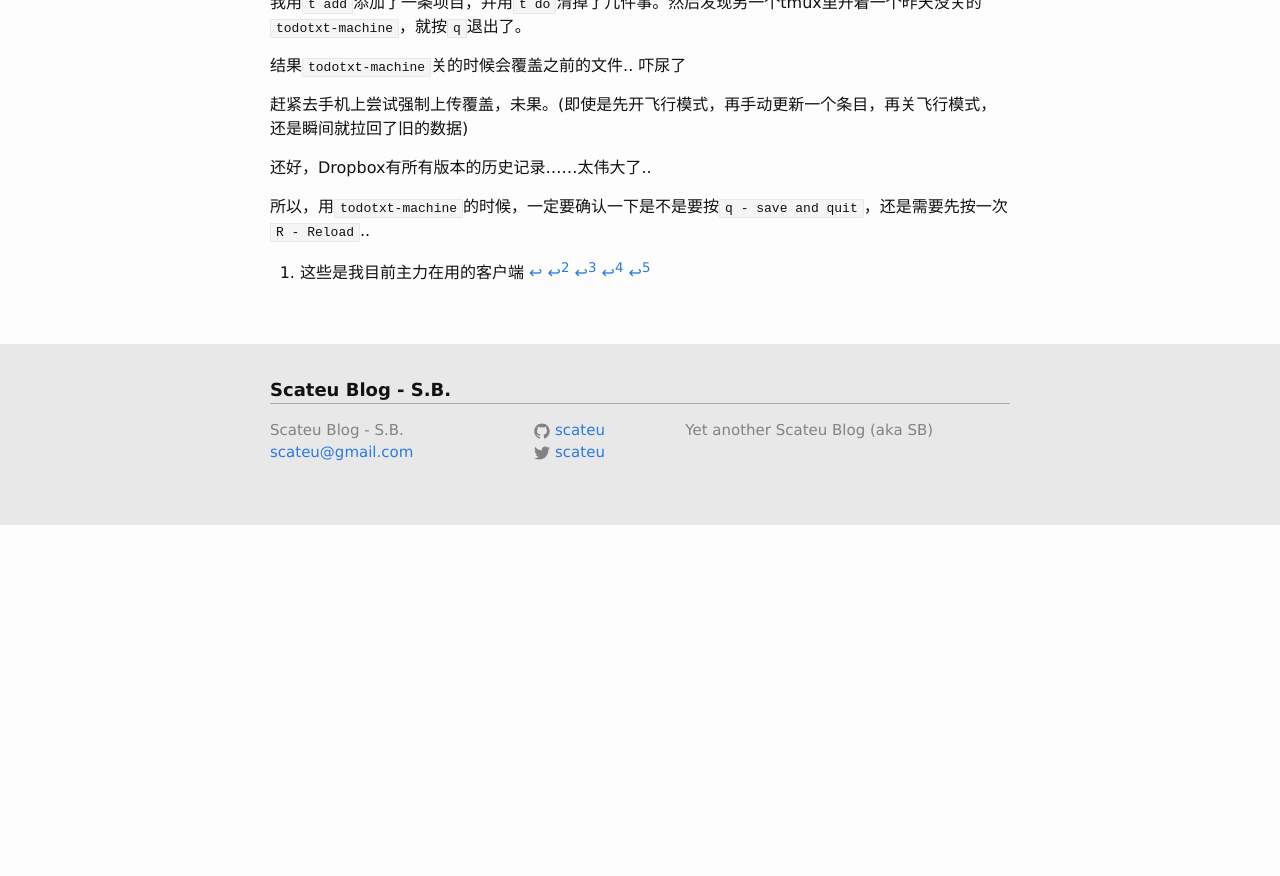
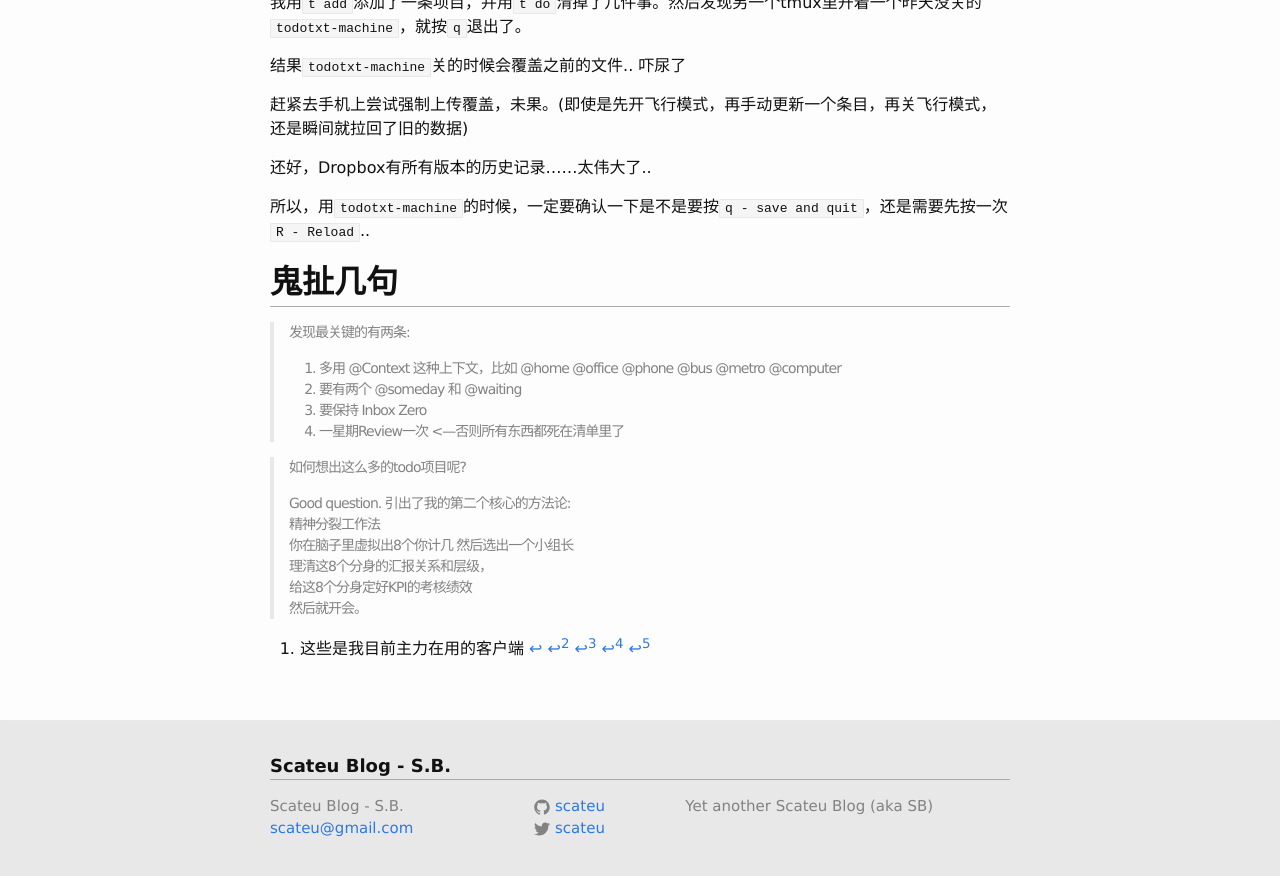
Before and after one commit to scateu/scateu.github.io, a Jekyll site: the page built from _posts/2017-01-11-todo-txt.md, in a window 1280 px wide and 900 px high, scrolled down 4692 px. Shown: the top 876 px of the window. Built offline with Jekyll 4.4.1, drawn with Linux system fonts in a browser that asks for light colours; nearby versions of some CDN libraries; comment, search, counter and statistics services are not loaded; before the commit the page ends 5216 px from its top, so only the background shows below that.

Commit message:
Fri Jan 13 14:37:19 HKT 2017

```diff
--- a/_posts/2017-01-11-todo-txt.md
+++ b/_posts/2017-01-11-todo-txt.md
@@ -163,3 +163,22 @@ t do 1   #把1号任务标为做完，并自动移动到done.txt里归档
 还好，Dropbox有所有版本的历史记录......太伟大了..
 
 所以，用`todotxt-machine`的时候，一定要确认一下是不是要按`q - save and quit`，还是需要先按一次`R - Reload`..
+
+
+## 鬼扯几句
+
+> 发现最关键的有两条:
+> 1. 多用 @Context 这种上下文，比如 @home @office @phone @bus @metro @computer
+> 2. 要有两个 @someday 和 @waiting
+> 3. 要保持 Inbox Zero
+> 4. 一星期Review一次 <---否则所有东西都死在清单里了
+
+
+> 如何想出这么多的todo项目呢?
+>
+> Good question.  引出了我的第二个核心的方法论:
+> 精神分裂工作法
+> 你在脑子里虚拟出8个你计几   然后选出一个小组长
+> 理清这8个分身的汇报关系和层级，
+> 给这8个分身定好KPI的考核绩效
+> 然后就开会。
```
